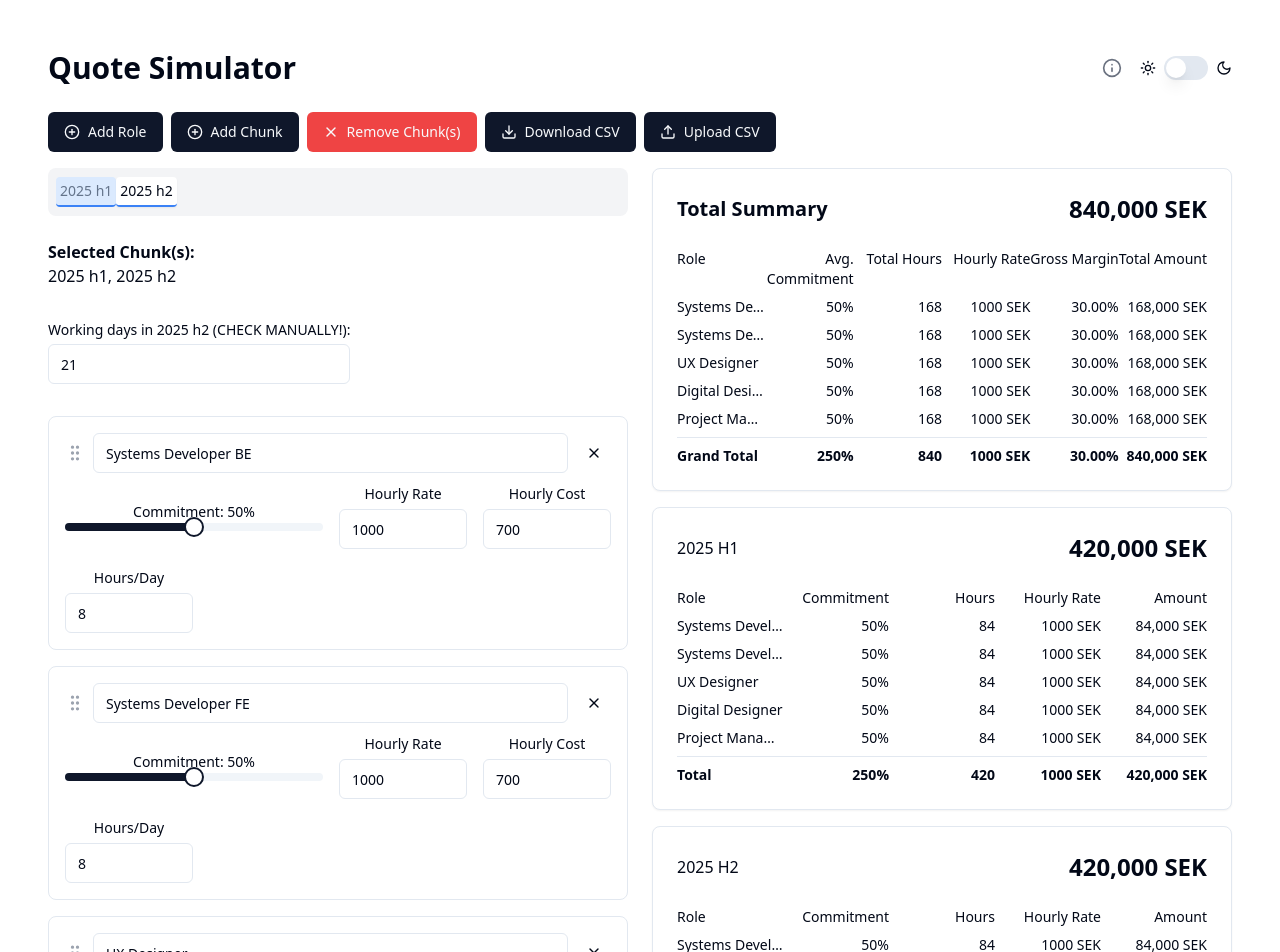
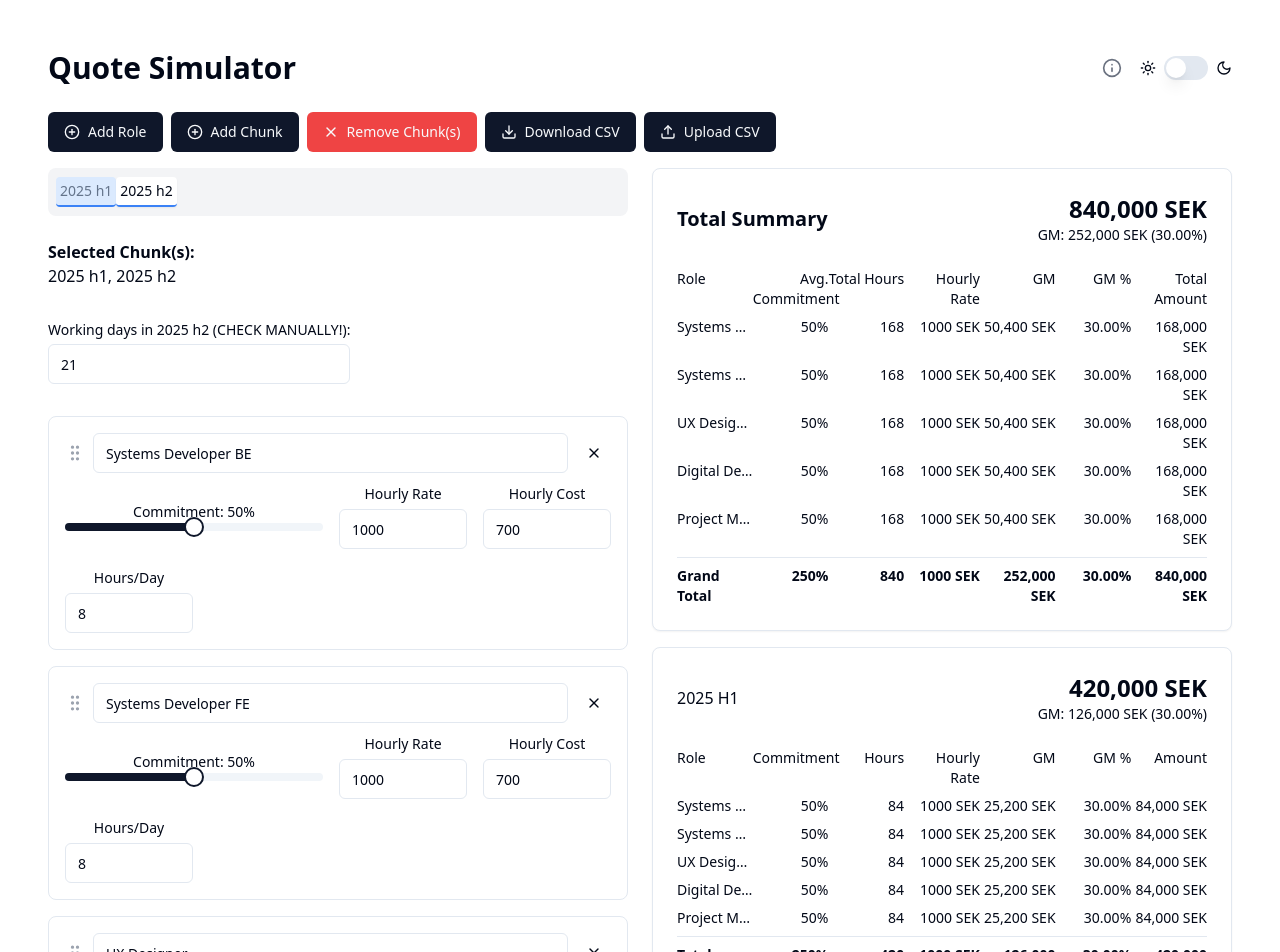
Before and after one commit to anders-brunoson/quotecalc, a React (Vite) app: page / in a window 1280 px wide. Shown: the top 952 px of the page. Built offline with nearby package versions, Linux system fonts and the light colour scheme.

Commit message:
Further GM tweaks

```diff
--- a/src/components/BudgetCalculator.jsx
+++ b/src/components/BudgetCalculator.jsx
@@ -114,7 +114,18 @@ const QuoteCalculator = () => {
     const grandTotalGrossMargin = {};
 
     chunks.forEach(chunk => {
-      newBudget[chunk] = { total: 0, breakdown: {}, hours: {}, commitments: {}, grossMargin: {} };
+      newBudget[chunk] = {
+        total: 0,
+        breakdown: {},
+        hours: {},
+        commitments: {},
+        grossMargin: {},
+        totalGrossMargin: 0,
+        totalGrossMarginPercentage: 0
+      };
+      let chunkRevenue = 0;
+      let chunkCost = 0;
+
       roles.forEach(role => {
         const commitment = commitments[role.id]?.[chunk] || 0;
         const days = workingDays[chunk] || 0;
@@ -131,11 +142,17 @@ const QuoteCalculator = () => {
         newBudget[chunk].grossMargin[role.id] = grossMarginPercentage;
         newBudget[chunk].total += revenue;
 
+        chunkRevenue += revenue;
+        chunkCost += cost;
+
         grandTotalBreakdown[role.id] = (grandTotalBreakdown[role.id] || 0) + revenue;
         grandTotalHours[role.id] = (grandTotalHours[role.id] || 0) + hours;
         grandTotalCommitments[role.id] = (grandTotalCommitments[role.id] || 0) + commitment;
         grandTotalGrossMargin[role.id] = (grandTotalGrossMargin[role.id] || 0) + grossMargin;
       });
+
+      newBudget[chunk].totalGrossMargin = chunkRevenue - chunkCost;
+      newBudget[chunk].totalGrossMarginPercentage = chunkRevenue > 0 ? ((chunkRevenue - chunkCost) / chunkRevenue) * 100 : 0;
       grandTotal += newBudget[chunk].total;
     });
 
@@ -475,7 +492,7 @@ const handleWorkingDaysChange = (chunk, value) => {
     return totalHours > 0 ? Math.round(totalAmount / totalHours) : 0;
   };
 
-  const calculateAverageGrossMargin = (totalSummary) => {
+  const calculateGrossMargin = (totalSummary) => {
     let totalRevenue = 0;
     let totalCost = 0;
 
@@ -489,7 +506,12 @@ const handleWorkingDaysChange = (chunk, value) => {
     });
 
     const grossMargin = totalRevenue - totalCost;
-    return totalRevenue > 0 ? (grossMargin / totalRevenue) * 100 : 0;
+    const grossMarginPercentage = totalRevenue > 0 ? (grossMargin / totalRevenue) * 100 : 0;
+
+    return {
+      monetary: grossMargin,
+      percentage: grossMarginPercentage
+    };
   };
 
   return (
@@ -693,33 +715,45 @@ const handleWorkingDaysChange = (chunk, value) => {
           <CardHeader>
             <div className="flex justify-between items-center">
               <span className="text-xl font-bold">Total Summary</span>
-              <span className="text-2xl font-bold">{calculateTotalSummary().total.toLocaleString()} SEK</span>
+              <div className="text-right">
+                <div className="text-2xl font-bold">{calculateTotalSummary().total.toLocaleString()} SEK</div>
+                <div className="text-sm">
+                  GM: {calculateGrossMargin(calculateTotalSummary()).monetary.toLocaleString()} SEK
+                  ({calculateGrossMargin(calculateTotalSummary()).percentage.toFixed(2)}%)
+                </div>
+              </div>
             </div>
           </CardHeader>
           <CardContent>
             <div className="space-y-2 text-sm">
-              <div className="grid grid-cols-6 font-medium">
+              <div className="grid grid-cols-7 font-medium">
                 <span className="col-span-1 text-left">Role</span>
                 <span className="text-right">Avg. Commitment</span>
                 <span className="text-right">Total Hours</span>
                 <span className="text-right">Hourly Rate</span>
-                <span className="text-right">Gross Margin</span>
+                <span className="text-right">GM</span>
+                <span className="text-right">GM %</span>
                 <span className="text-right">Total Amount</span>
               </div>
               {roles.map(role => {
                 const totalSummary = calculateTotalSummary();
+                const roleRevenue = totalSummary.breakdown[role.id] || 0;
+                const roleHours = totalSummary.hours[role.id] || 0;
+                const roleCost = roleHours * (hourlyCosts[role.id] || 0);
+                const roleGrossMargin = roleRevenue - roleCost;
                 return (
-                  <div key={role.id} className="grid grid-cols-6">
+                  <div key={role.id} className="grid grid-cols-7">
                     <span className="col-span-1 truncate text-left" title={role.name}>{role.name}</span>
                     <span className="text-right">{totalSummary.commitments[role.id] || 0}%</span>
-                    <span className="text-right">{totalSummary.hours[role.id] || 0}</span>
+                    <span className="text-right">{roleHours}</span>
                     <span className="text-right">{hourlyRates[role.id] || 0} SEK</span>
+                    <span className="text-right">{roleGrossMargin.toLocaleString()} SEK</span>
                     <span className="text-right">{(totalSummary.grossMargin[role.id] || 0).toFixed(2)}%</span>
-                    <span className="text-right">{(totalSummary.breakdown[role.id] || 0).toLocaleString()} SEK</span>
+                    <span className="text-right">{roleRevenue.toLocaleString()} SEK</span>
                   </div>
                 );
               })}
-                <div className="grid grid-cols-6 font-bold pt-2 border-t">
+              <div className="grid grid-cols-7 font-bold pt-2 border-t">
                 <span className="col-span-1 text-left">Grand Total</span>
                 <span className="text-right">
                   {Object.values(calculateTotalSummary().commitments).reduce((sum, value) => sum + (value || 0), 0)}%
@@ -731,7 +765,10 @@ const handleWorkingDaysChange = (chunk, value) => {
                   {calculateAverageHourlyRate(calculateTotalSummary())} SEK
                 </span>
                 <span className="text-right">
-                    {calculateAverageGrossMargin(calculateTotalSummary()).toFixed(2)}%
+                  {calculateGrossMargin(calculateTotalSummary()).monetary.toLocaleString()} SEK
+                </span>
+                <span className="text-right">
+                  {calculateGrossMargin(calculateTotalSummary()).percentage.toFixed(2)}%
                 </span>
                 <span className="text-right">
                   {calculateTotalSummary().total.toLocaleString()} SEK
@@ -742,35 +779,51 @@ const handleWorkingDaysChange = (chunk, value) => {
         </Card>
 
         {chunkOrder.map((period, index) => {
-            const { total, breakdown, hours, commitments } = budget[period] || {};
+          const { total, breakdown, hours, commitments, grossMargin, totalGrossMargin, totalGrossMarginPercentage } = budget[period] || {};
           return (
             <Card key={index}>
               <CardHeader className="capitalize">
                 <div className="flex justify-between items-center">
                   <span>{period}</span>
-                    <span className="text-2xl font-bold">{total?.toLocaleString()} SEK</span>
+                  <div className="text-right">
+                    <div className="text-2xl font-bold">{total?.toLocaleString()} SEK</div>
+                    <div className="text-sm">
+                      GM: {totalGrossMargin?.toLocaleString()} SEK ({totalGrossMarginPercentage?.toFixed(2)}%)
+                    </div>
+                  </div>
                 </div>
               </CardHeader>
-                {breakdown && hours && commitments && (
+              {breakdown && hours && commitments && grossMargin && (
                 <CardContent>
                   <div className="space-y-2 text-sm">
-                      <div className="grid grid-cols-5 font-medium">
+                    <div className="grid grid-cols-7 font-medium">
                       <span className="col-span-1 text-left">Role</span>
                       <span className="text-right">Commitment</span>
                       <span className="text-right">Hours</span>
                       <span className="text-right">Hourly Rate</span>
+                      <span className="text-right">GM</span>
+                      <span className="text-right">GM %</span>
                       <span className="text-right">Amount</span>
                     </div>
-                      {roles.map(role => (
-                        <div key={role.id} className="grid grid-cols-5">
+                    {roles.map(role => {
+                      const roleRevenue = breakdown[role.id] || 0;
+                      const roleHours = hours[role.id] || 0;
+                      const roleCost = roleHours * (hourlyCosts[role.id] || 0);
+                      const roleGrossMargin = roleRevenue - roleCost;
+                      const roleGrossMarginPercentage = roleRevenue > 0 ? (roleGrossMargin / roleRevenue) * 100 : 0;
+                      return (
+                        <div key={role.id} className="grid grid-cols-7">
                           <span className="col-span-1 truncate text-left" title={role.name}>{role.name}</span>
                           <span className="text-right">{commitments[role.id] || 0}%</span>
                           <span className="text-right">{hours[role.id] || 0}</span>
                           <span className="text-right">{hourlyRates[role.id] || 0} SEK</span>
+                          <span className="text-right">{roleGrossMargin?.toLocaleString()} SEK</span>
+                          <span className="text-right">{roleGrossMarginPercentage.toFixed(2)}%</span>
                           <span className="text-right">{(breakdown[role.id] || 0).toLocaleString()} SEK</span>
                         </div>
-                      ))}
-                      <div className="grid grid-cols-5 font-bold pt-2 border-t">
+                      );
+                    })}
+                    <div className="grid grid-cols-7 font-bold pt-2 border-t">
                       <span className="col-span-1 text-left">Total</span>
                       <span className="text-right">
                         {Object.values(commitments).reduce((sum, value) => sum + (value || 0), 0)}%
@@ -782,7 +835,13 @@ const handleWorkingDaysChange = (chunk, value) => {
                         {calculateAverageHourlyRate({ hours, breakdown })} SEK
                       </span>
                       <span className="text-right">
-                          {Object.values(breakdown).reduce((sum, value) => sum + (value || 0), 0).toLocaleString()} SEK
+                        {totalGrossMargin?.toLocaleString()} SEK
+                      </span>
+                      <span className="text-right">
+                        {totalGrossMarginPercentage?.toFixed(2)}%
+                      </span>
+                      <span className="text-right">
+                        {total?.toLocaleString()} SEK
                       </span>
                     </div>
                   </div>
```
Lines whose indentation alone changed are shown as unchanged.
